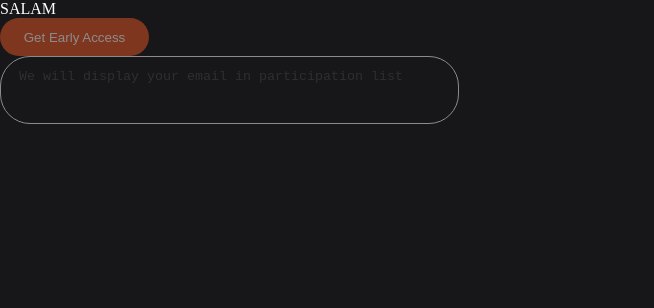
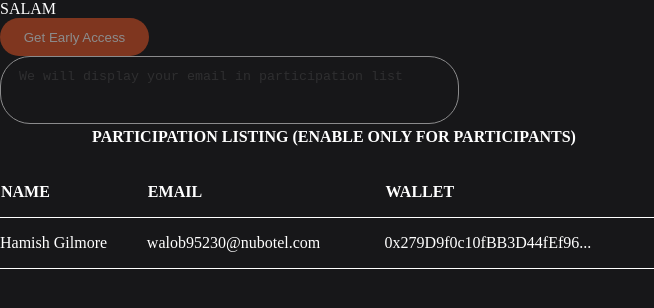
Before and after one commit to 3TERRRNITY/metaverse-testtask, a React (Vite) app: page / in a window 1280 px wide. Shown: the top 308 px of the page, without its empty margins (0-654 px from the left). Built offline with nearby package versions, Linux system fonts and the light colour scheme.

Commit message:
table component

```diff
--- a/src/app/styles/style.scss
+++ b/src/app/styles/style.scss
@@ -6,3 +6,6 @@ body {
 span {
   color: $color-orange;
 }
+table {
+  border-collapse: collapse;
+}
--- a/src/pages/Home/Home.tsx
+++ b/src/pages/Home/Home.tsx
@@ -1,4 +1,4 @@
-import { Button, TextArea } from "../../shared";
+import { Button, ParticipantsTable, TextArea } from "../../shared";
 
 const Home = () => {
   return (
@@ -9,6 +9,7 @@ const Home = () => {
         disabled
         text=""
       />
+      <ParticipantsTable />
     </div>
   );
 };
--- a/src/shared/index.ts
+++ b/src/shared/index.ts
@@ -1,4 +1,5 @@
 import Button from "./ui/Button/Button";
 import TextArea from "./ui/TextArea/TextArea";
+import ParticipantsTable from "./ui/ParticipantsList/ParticipantsList.tsx";
 
-export { Button, TextArea };
+export { Button, TextArea, ParticipantsTable };
--- /dev/null
+++ b/src/shared/ui/ParticipantsList/ParticipantsList.tsx
@@ -0,0 +1,52 @@
+import {
+  ListContainer,
+  ListTable,
+  ListTitle,
+  TableContainer,
+  TableEmail,
+  TableHead,
+  TableHeadItem,
+  TableName,
+  TableRowItem,
+  TableWallet,
+} from "./ParticipantsListStyles.ts";
+
+interface IParticipantsTableProps {}
+
+const ParticipantsTable = (props: IParticipantsTableProps) => {
+  const tableHead = ["name", "email", "wallet"];
+  // TODO: example
+  const participants = [
+    {
+      name: "Hamish Gilmore",
+      email: "walob95230@nubotel.com",
+      wallet: "0x279D9f0c10fBB3D44fEf96...",
+    },
+  ];
+  return (
+    <ListContainer>
+      <ListTitle>
+        Participation listing (enable only for participants)
+      </ListTitle>
+      <TableContainer>
+        <ListTable>
+          <TableHead>
+            {tableHead.map((item) => (
+              <TableHeadItem key={item}>{item}</TableHeadItem>
+            ))}
+          </TableHead>
+
+          {participants.map((participant) => (
+            <TableRowItem>
+              <TableName>{participant.name}</TableName>
+              <TableEmail>{participant.email}</TableEmail>
+              <TableWallet>{participant.wallet}</TableWallet>
+            </TableRowItem>
+          ))}
+        </ListTable>
+      </TableContainer>
+    </ListContainer>
+  );
+};
+
+export default ParticipantsTable;
--- /dev/null
+++ b/src/shared/ui/ParticipantsList/ParticipantsListStyles.ts
@@ -0,0 +1,58 @@
+import styled from "@emotion/styled";
+
+export const ListContainer = styled.div`
+  color: #ffffff;
+  width: 668px;
+`;
+
+export const ListTitle = styled.div`
+  text-transform: uppercase;
+  text-align: center;
+  padding-bottom: 36px;
+  font-weight: 700;
+`;
+
+export const TableContainer = styled.div`
+  width: 100%;
+  height: 550px;
+  overflow-y: scroll;
+  &::-webkit-scrollbar {
+    width: 1px;
+  }
+
+  &::-webkit-scrollbar-track {
+    background: #ffffff;
+  }
+
+  &::-webkit-scrollbar-thumb {
+    background-color: #e75626;
+  }
+`;
+
+export const ListTable = styled.table`
+  width: 100%;
+`;
+export const TableHead = styled.tr``;
+export const TableHeadItem = styled.th`
+  padding-bottom: 16px;
+  text-align: left;
+  font-weight: 700;
+  text-transform: uppercase;
+`;
+
+export const TableRowItem = styled.tr`
+  border-top: 1px solid #ffffff;
+  &:last-of-type {
+    border-bottom: 1px solid #ffffff;
+  }
+`;
+
+export const TableName = styled.td`
+  padding: 16px 0;
+`;
+export const TableEmail = styled.td`
+  padding: 16px 0;
+`;
+export const TableWallet = styled.td`
+  padding: 16px 0;
+`;
```
